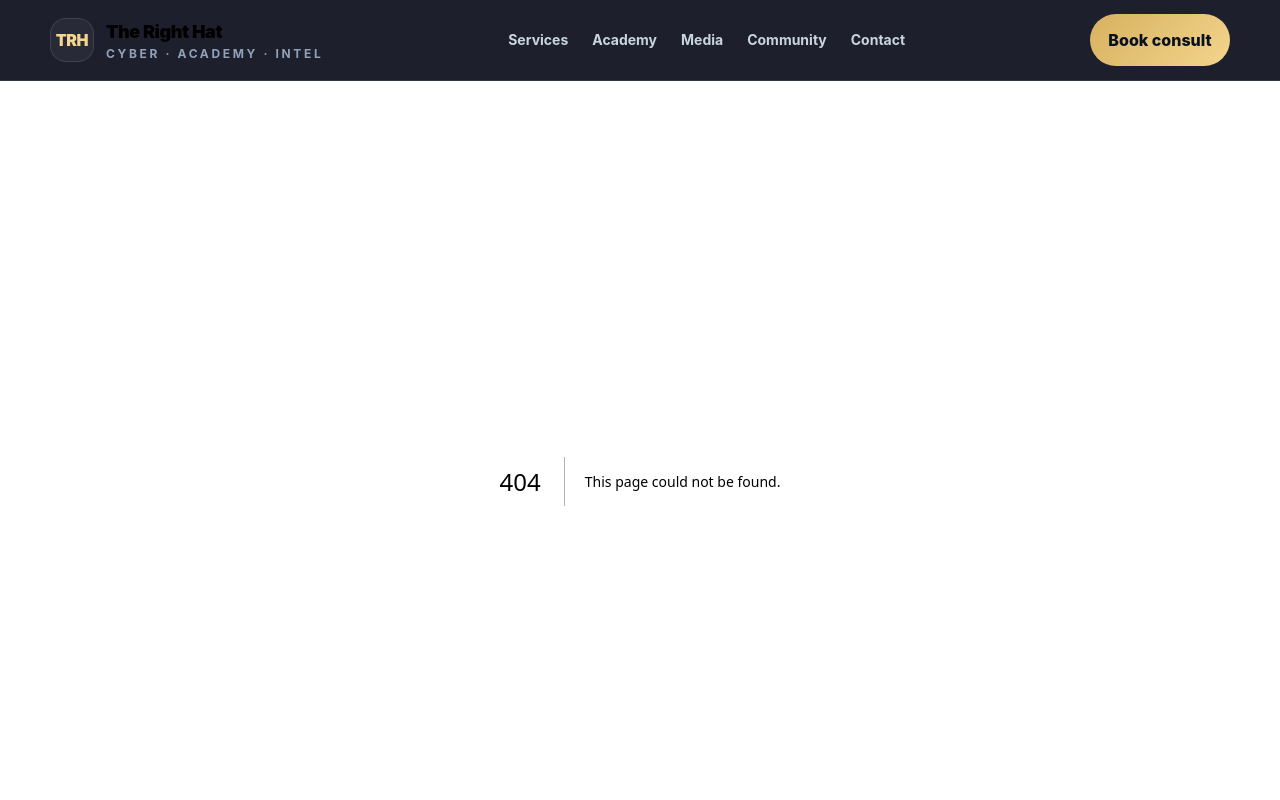
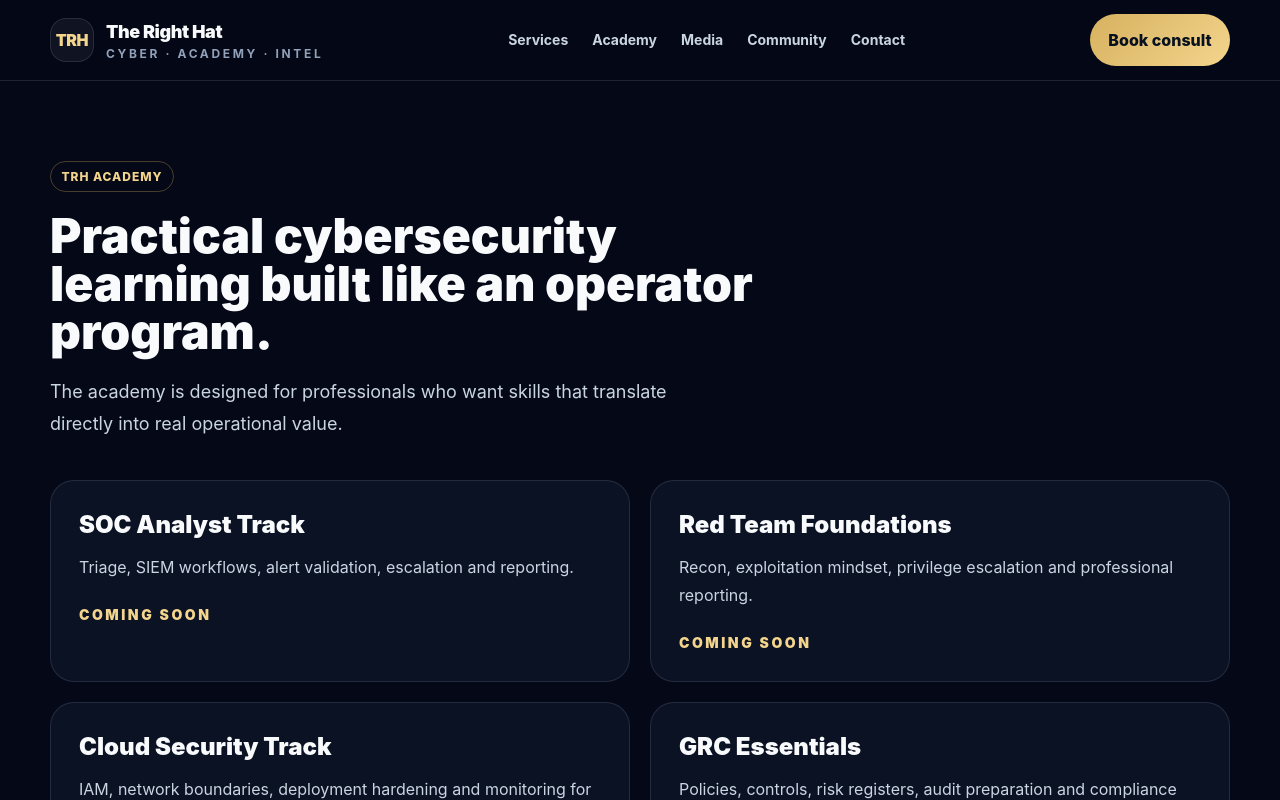
Before and after one commit to SeeDev-K/The-Right-Hat, a Next.js app: page /academy in a window 1280 px wide. Before the commit this address had no page. Shown: the top 800 px of the page. Built offline with nearby package versions, Linux system fonts and the light colour scheme.

Commit message:
feat: add academy page

```diff
--- /dev/null
+++ b/app/academy/page.tsx
@@ -0,0 +1,29 @@
+const tracks = [
+  ['SOC Analyst Track', 'Triage, SIEM workflows, alert validation, escalation and reporting.'],
+  ['Red Team Foundations', 'Recon, exploitation mindset, privilege escalation and professional reporting.'],
+  ['Cloud Security Track', 'IAM, network boundaries, deployment hardening and monitoring for modern cloud teams.'],
+  ['GRC Essentials', 'Policies, controls, risk registers, audit preparation and compliance storytelling.'],
+]
+
+export const metadata = { title: 'Academy' }
+
+export default function AcademyPage() {
+  return (
+    <main className="py-20">
+      <div className="container">
+        <span className="badge">TRH Academy</span>
+        <h1 className="mt-5 max-w-3xl text-5xl font-black">Practical cybersecurity learning built like an operator program.</h1>
+        <p className="mt-5 max-w-2xl text-lg leading-8 text-slate-300">The academy is designed for professionals who want skills that translate directly into real operational value.</p>
+        <div className="mt-10 grid gap-5 md:grid-cols-2">
+          {tracks.map(([title, text]) => (
+            <article key={title} className="card p-7">
+              <h2 className="text-2xl font-black">{title}</h2>
+              <p className="mt-3 leading-7 text-slate-300">{text}</p>
+              <div className="mt-6 text-sm font-black uppercase tracking-[.18em] text-[var(--gold-soft)]">Coming soon</div>
+            </article>
+          ))}
+        </div>
+      </div>
+    </main>
+  )
+}
```
